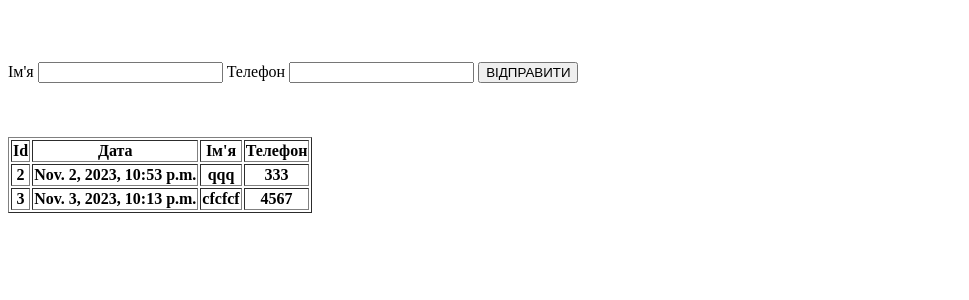
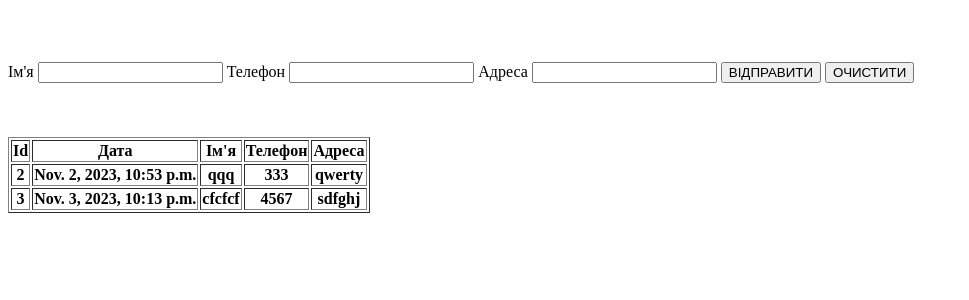
Before and after one commit to koandr/Django_receiving_orders, a Django app: page / in a window 1280 px wide. Shown: the top 300 px of the page, without its empty margins (0-969 px from the left). Run offline with Django 4.2, Linux system fonts and the light colour scheme; data comes from the database, SQL or seed files in the repository; both versions use the stored data as it was after the commit; lists and menus that the app fills with data are empty.

Commit message:
add 3th field finish add new input

```diff
--- a/sql_base/models.py
+++ b/sql_base/models.py
@@ -6,9 +6,11 @@ class Order(models.Model):
     order_dt = models.DateTimeField(auto_now=True)
     order_name = models.CharField(max_length=200, verbose_name='Ім\'я')
     order_phone = models.CharField(max_length=200, verbose_name='Телефон')
+    order_address = models.CharField(max_length=200, verbose_name='Адреса')
 
     def __str__(self):
         return self.order_name
+#        return self.order_address
 
     class Meta:
         verbose_name = 'Заказ'
--- a/sql_base/views.py
+++ b/sql_base/views.py
@@ -10,7 +10,9 @@ def first_page(request):
 def thanks_page(request):
     name = request.POST['name']
     phone = request.POST['phone']
-    element = Order(order_name = name, order_phone = phone)
+    address = request.POST['address']
+    element = Order(order_name=name, order_phone=phone, order_address=address)
     element.save()
     return render(request, './thanks_page.html', {'name': name,
-                                                  'phone': phone})
+                                                  'phone': phone,
+                                                  'address': address})
--- a/templates/index.html
+++ b/templates/index.html
@@ -15,7 +15,10 @@
     <input name="name">
     <label>Телефон</label>
     <input name="phone">
+    <label>Адреса</label>
+    <input name="address">
     <button type="submit">ВІДПРАВИТИ</button>
+    <button type="reset">ОЧИСТИТИ</button>
 
 </form>
 
@@ -30,6 +33,7 @@
         <th>Дата</th>
         <th>Ім'я</th>
         <th>Телефон</th>
+        <th>Адреса</th>
     </tr>
 {% for obj in object_list %}
     <tr>
@@ -37,6 +41,7 @@
         <th>{{ obj.order_dt }}</th>
         <th>{{ obj.order_name }}</th>
         <th>{{ obj.order_phone }}</th>
+        <th>{{ obj.order_address }}</th>
     </tr>
 {% endfor %}
 </table>
```
Also changed, not shown: db.sqlite3, templates/1.jpg (added).
